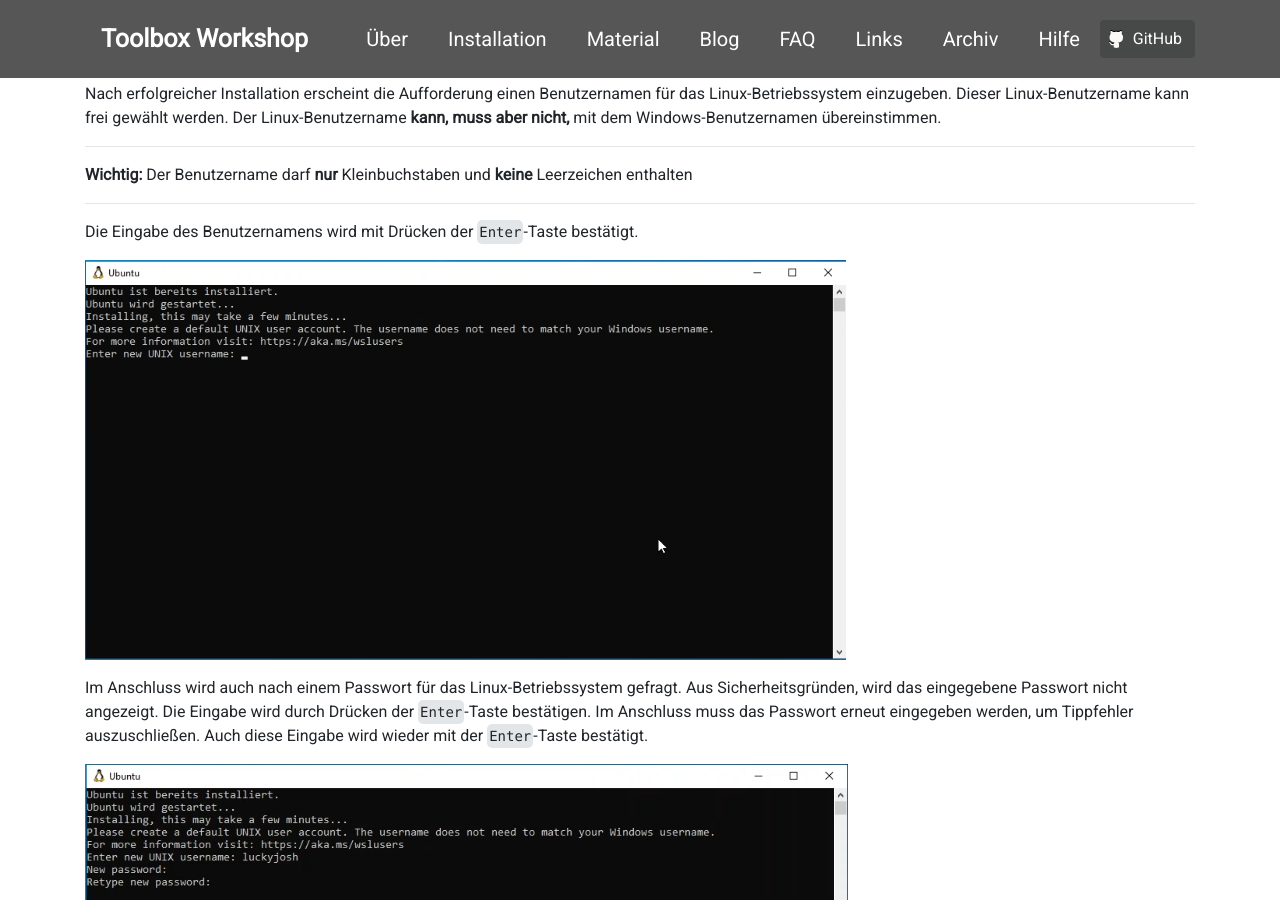
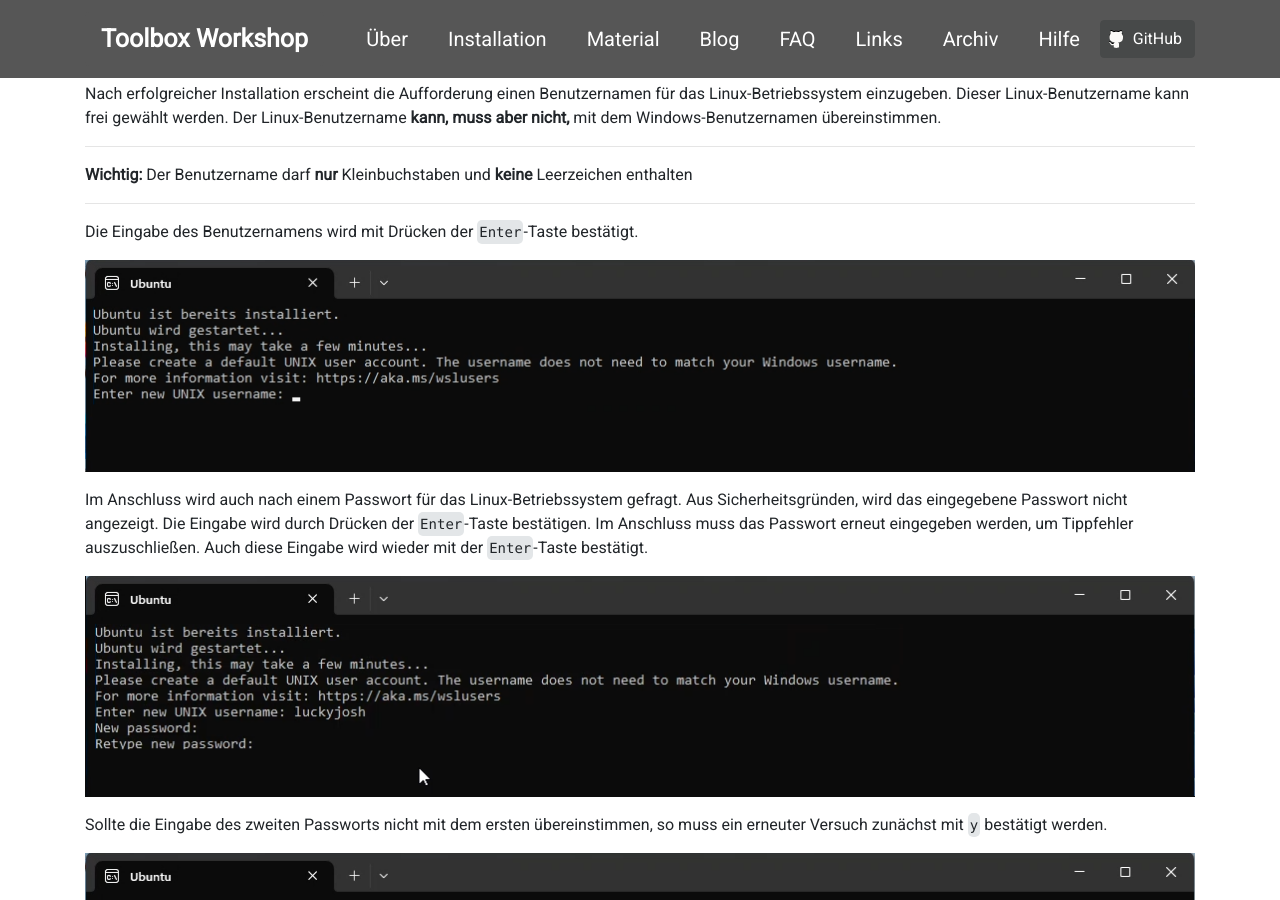
Before and after one commit to pep-dortmund/homepage-toolbox, a Jekyll site: the page built from install/windows-11.md, in a window 1280 px wide and 900 px high, scrolled down 5194 px. Built offline with Jekyll 4.4.1, drawn with Linux system fonts in a browser that asks for light colours; nearby versions of some CDN libraries.

Commit message:
update ubuntu setup for win11

````diff
--- a/install/windows-11.md
+++ b/install/windows-11.md
@@ -146,7 +146,7 @@
 
 Die Eingabe des Benutzernamens wird mit Drücken der `Enter`-Taste bestätigt.
 
-<img alt="" src="/img/windows-ubuntu/wsl-ubuntu-username.png" class="screenshot" />
+<img alt="" src="/img/windows-ubuntu/wsl-ubuntu-username_win11.png" class="screenshot" />
 
 Im Anschluss wird auch nach einem Passwort für das Linux-Betriebssystem gefragt.
 Aus Sicherheitsgründen, wird das eingegebene Passwort nicht angezeigt.
@@ -154,16 +154,16 @@
 Im Anschluss muss das Passwort erneut eingegeben werden, um Tippfehler auszuschließen.
 Auch diese Eingabe wird wieder mit der `Enter`-Taste bestätigt.
 
-<img alt="" src="/img/windows-ubuntu/wsl-ubuntu-passwd.png" class="screenshot" />
+<img alt="" src="/img/windows-ubuntu/wsl-ubuntu-passwd_win11.png" class="screenshot" />
 
 
 Sollte die Eingabe des zweiten Passworts nicht mit dem ersten übereinstimmen,
 so muss ein erneuter Versuch zunächst mit `y` bestätigt werden.
 
-<img alt="" src="/img/windows-ubuntu/wsl-ubuntu-wrong-passwd-1.png" class="screenshot" />
+<img alt="" src="/img/windows-ubuntu/wsl-ubuntu-wrong-passwd-1_win11.png" class="screenshot" />
 
 Danach wird die Eingabe des Passworts wiederholt (das Passwort muss wie zuvor zweimal eingegeben werden).
-<img alt="" src="/img/windows-ubuntu/wsl-ubuntu-wrong-passwd-2.png" class="screenshot" />
+<img alt="" src="/img/windows-ubuntu/wsl-ubuntu-wrong-passwd-2_win11.png" class="screenshot" />
 
 Ist die Installation erfolgreich durchgeführt worden,
 erhält man die im nächsten Screenshot gezeigte Ausgabe.
@@ -175,7 +175,7 @@
 mit dem Linux-Betriebssystem verwendet wird. Eine detailliertere Einführung in den Umgang erfolgt während
 des Workshops, im Folgenden wird diese jedoch schon zur Installation der benötigten Software verwendet.
 
-<img alt="" src="/img/windows-ubuntu/wsl-ubuntu-correct-passwd.png" class="screenshot" />
+<img alt="" src="/img/windows-ubuntu/wsl-ubuntu-correct-passwd_win11.png" class="screenshot" />
 
 Vor dem nächsten Abschnitt könnt ihr das Terminal-Fenster schließen. Indem ihr den Befehl
 ```
````
Also changed, not shown: img/windows-ubuntu/wsl-ubuntu-correct-passwd_win11.png (added), img/windows-ubuntu/wsl-ubuntu-passwd_win11.png (added), img/windows-ubuntu/wsl-ubuntu-username_win11.png (added), img/windows-ubuntu/wsl-ubuntu-wrong-passwd-1_win11.png (added), img/windows-ubuntu/wsl-ubuntu-wrong-passwd-2_win11.png (added).
